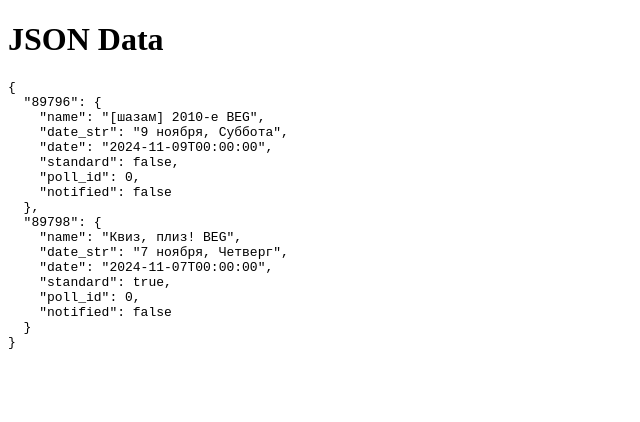
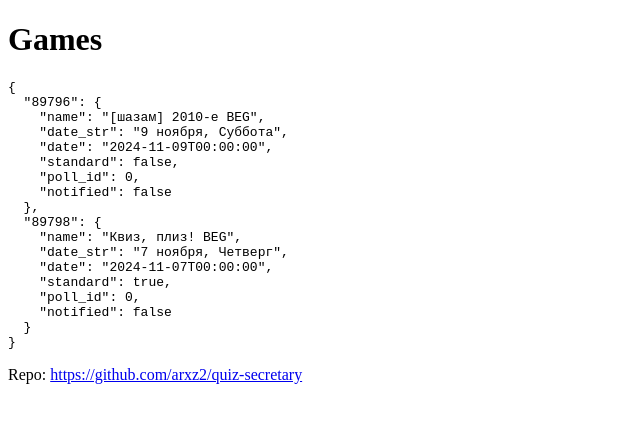
Before and after one commit to arxz2/quiz-secretary, a plain HTML site: page index.html in a window 1280 px wide. Shown: the whole page, without its empty margins (0-640 px from the left). Drawn offline with Linux system fonts and the light colour scheme.

Commit message:
Update index.html

```diff
--- a/index.html
+++ b/index.html
@@ -6,7 +6,7 @@
     <title>JSON Data Display</title>
 </head>
 <body>
-    <h1>JSON Data</h1>
+    <h1>Games</h1>
     <pre id="json-data">Loading data...</pre>
 
     <script>
@@ -23,5 +23,7 @@
                 document.getElementById('json-data').textContent = 'Error loading data';
             });
     </script>
+    <p>
+        Repo: <a href="https://github.com/arxz2/quiz-secretary">https://github.com/arxz2/quiz-secretary</a>
 </body>
 </html>
```
